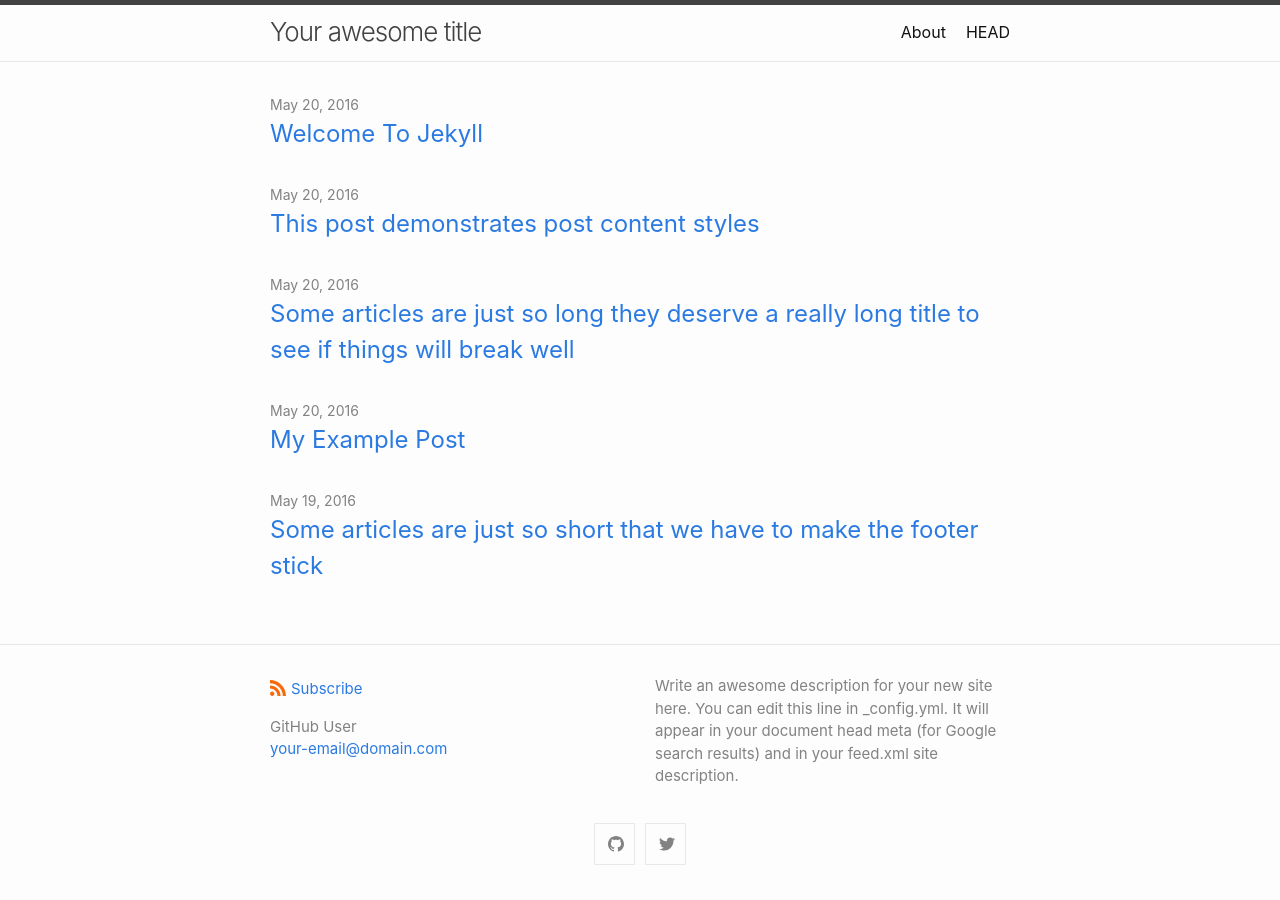
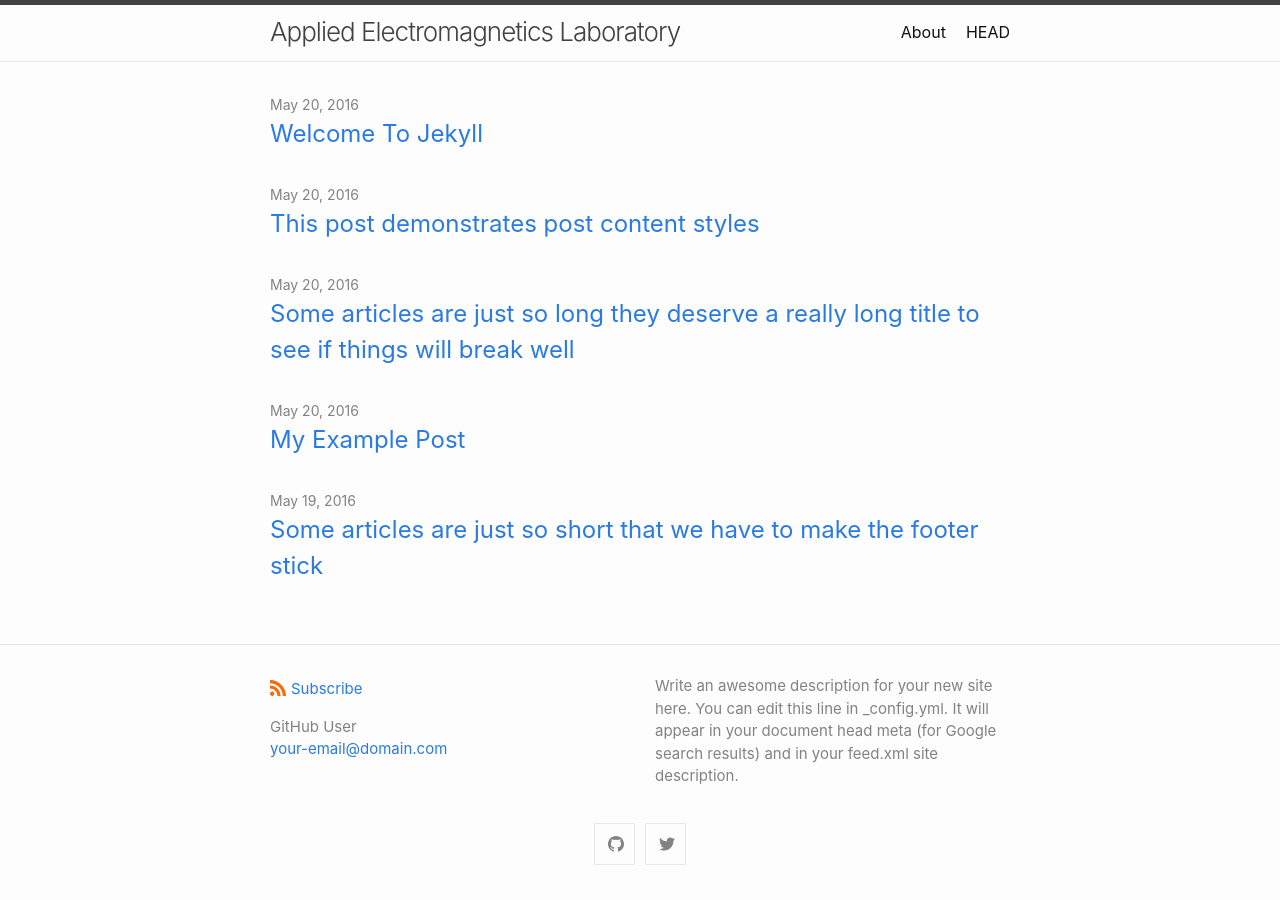
Before and after one commit to dwKim88/AEL_webpage, a Jekyll site: the page built from index.md, in a window 1280 px wide. Built offline with Jekyll 4.4.1, drawn with Linux system fonts in a browser that asks for light colours.

Commit message:
Update _config.yml

```diff
--- a/_config.yml
+++ b/_config.yml
@@ -1,4 +1,4 @@
-title: Your awesome title
+title: Applied Electromagnetics Laboratory
 author:
   name: GitHub User
   email: your-email@domain.com
```
